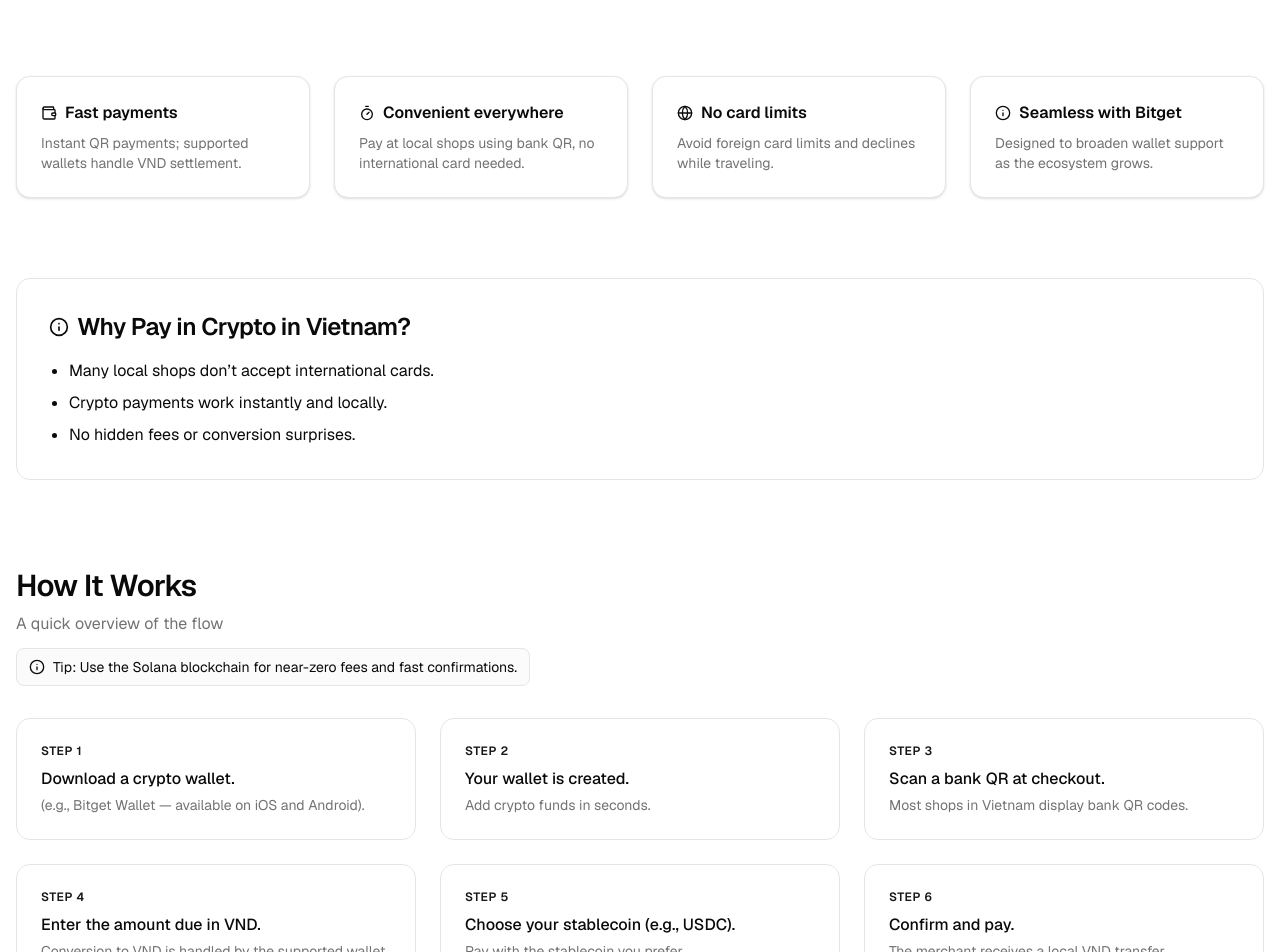
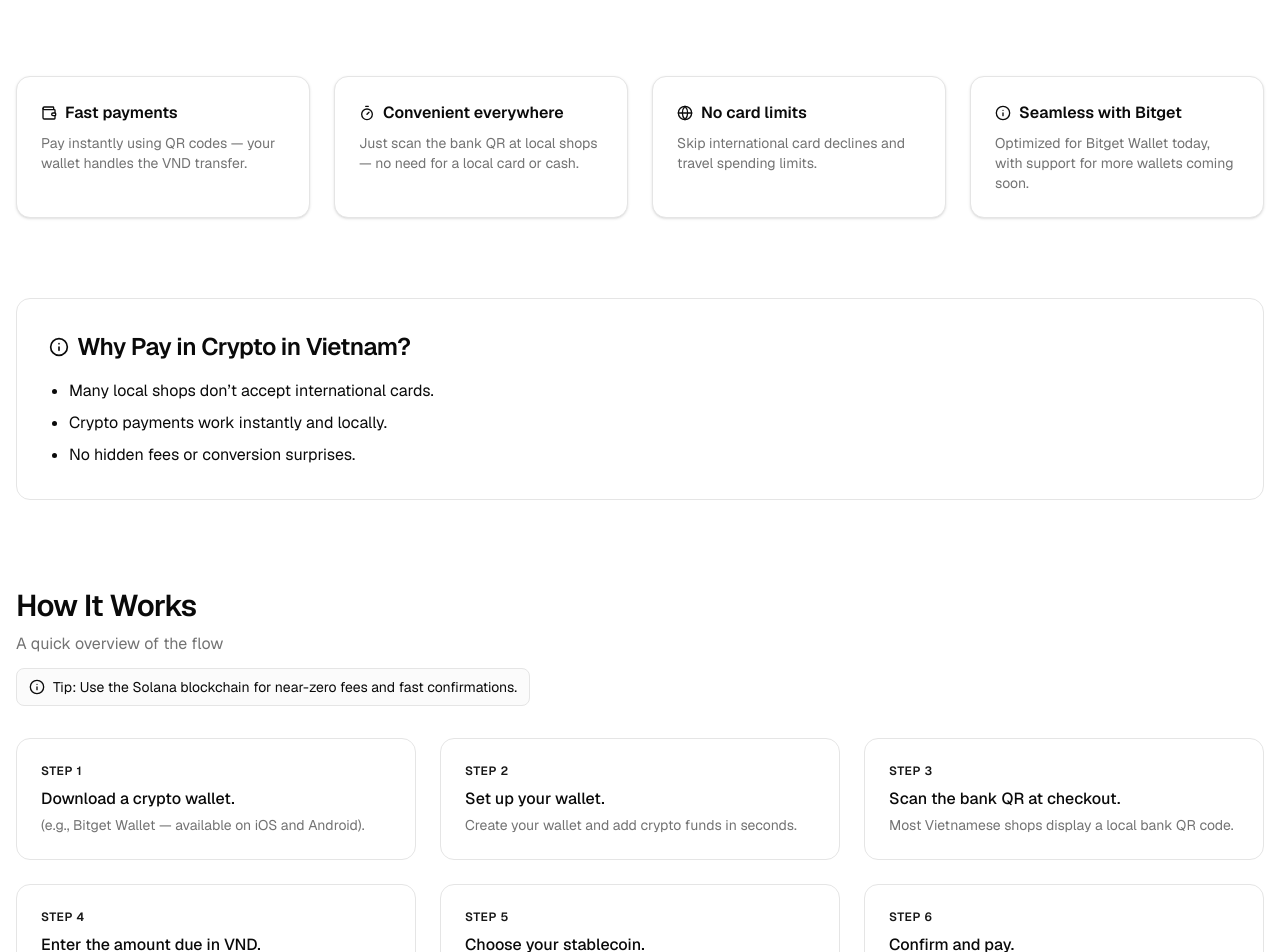
Before and after one commit to squelettee/vndefi, a Next.js app: page / in a window 1280 px wide. Shown: the part 520-1472 px from the top of the page. Built offline with nearby package versions, Linux system fonts and the light colour scheme.

Commit message:
Enhance translation clarity and consistency across English, French, and Vietnamese versions by refining descriptions and titles for payment processes and wallet setup instructions.

```diff
--- a/src/app/page.tsx
+++ b/src/app/page.tsx
@@ -29,27 +29,27 @@ const translations = {
     heroVideoTitle: "Add a demo video here",
     heroVideoSubtitle: "(QR scan + stablecoin payment)",
     b1Title: "Fast payments",
-    b1Desc: "Instant QR payments; supported wallets handle VND settlement.",
+    b1Desc: "Pay instantly using QR codes — your wallet handles the VND transfer.",
     b2Title: "Convenient everywhere",
-    b2Desc: "Pay at local shops using bank QR, no international card needed.",
+    b2Desc: "Just scan the bank QR at local shops — no need for a local card or cash.",
     b3Title: "No card limits",
-    b3Desc: "Avoid foreign card limits and declines while traveling.",
+    b3Desc: "Skip international card declines and travel spending limits.",
     b4Title: "Seamless with Bitget",
-    b4Desc: "Designed to broaden wallet support as the ecosystem grows.",
+    b4Desc: "Optimized for Bitget Wallet today, with support for more wallets coming soon.",
     stepsTitle: "How It Works",
     stepsDesc: "A quick overview of the flow",
     stepLabel: "STEP",
     solanaTip: "Tip: Use the Solana blockchain for near-zero fees and fast confirmations.",
     s1Title: "Download a crypto wallet.",
     s1Desc: "(e.g., Bitget Wallet — available on iOS and Android).",
-    s2Title: "Your wallet is created.",
-    s2Desc: "Add crypto funds in seconds.",
-    s3Title: "Scan a bank QR at checkout.",
-    s3Desc: "Most shops in Vietnam display bank QR codes.",
+    s2Title: "Set up your wallet.",
+    s2Desc: "Create your wallet and add crypto funds in seconds.",
+    s3Title: "Scan the bank QR at checkout.",
+    s3Desc: "Most Vietnamese shops display a local bank QR code.",
     s4Title: "Enter the amount due in VND.",
     s4Desc: "Conversion to VND is handled by the supported wallet.",
-    s5Title: "Choose your stablecoin (e.g., USDC).",
-    s5Desc: "Pay with the stablecoin you prefer.",
+    s5Title: "Choose your stablecoin.",
+    s5Desc: "Select your preferred token (e.g., USDC) to make the payment.",
     s6Title: "Confirm and pay.",
     s6Desc: "The merchant receives a local VND transfer.",
     noteTitle: "Neutral note",
@@ -92,27 +92,27 @@ const translations = {
     heroVideoTitle: "Ajoutez ici une vidéo de démo",
     heroVideoSubtitle: "(scan QR + paiement en stablecoin)",
     b1Title: "Paiements rapides",
-    b1Desc: "Paiement QR instantané ; les wallets compatibles gèrent le règlement en VND.",
+    b1Desc: "Payez instantanément via QR — votre wallet gère le virement en VND.",
     b2Title: "Pratique partout",
-    b2Desc: "Payez dans les commerces via QR bancaire, sans carte internationale.",
+    b2Desc: "Scannez le QR bancaire en magasin — pas besoin de carte locale ni d’espèces.",
     b3Title: "Sans limites de carte",
-    b3Desc: "Évitez les plafonds et refus de cartes à l’étranger.",
-    b4Title: "Intégration fluide avec Bitget",
-    b4Desc: "Pensé pour élargir le support d’autres wallets au fil du temps.",
+    b3Desc: "Évitez les refus de cartes internationales et les plafonds de dépense en voyage.",
+    b4Title: "Fluide avec Bitget",
+    b4Desc: "Optimisé pour Bitget Wallet aujourd’hui, d’autres wallets arrivent bientôt.",
     stepsTitle: "Comment Ça Marche",
     stepsDesc: "Un aperçu rapide du parcours",
     stepLabel: "ÉTAPE",
     solanaTip: "Astuce : utilisez la blockchain Solana pour des frais quasi nuls et une validation rapide.",
     s1Title: "Téléchargez un crypto wallet.",
     s1Desc: "(ex. Bitget Wallet — disponible sur iOS et Android).",
-    s2Title: "Votre wallet est créé.",
-    s2Desc: "Ajoutez des fonds en crypto en quelques instants.",
-    s3Title: "Scannez un QR bancaire au comptoir.",
-    s3Desc: "La plupart des commerces affichent des QR bancaires.",
+    s2Title: "Configurez votre wallet.",
+    s2Desc: "Créez votre wallet et ajoutez des fonds en crypto en quelques secondes.",
+    s3Title: "Scannez le QR bancaire à la caisse.",
+    s3Desc: "La plupart des commerces au Vietnam affichent un QR bancaire local.",
     s4Title: "Entrez le montant dû en VND.",
     s4Desc: "La conversion en VND est prise en charge par le wallet compatible.",
-    s5Title: "Choisissez votre stablecoin (ex. USDC).",
-    s5Desc: "Payez avec le stablecoin de votre choix.",
+    s5Title: "Choisissez votre stablecoin.",
+    s5Desc: "Sélectionnez votre jeton préféré (ex. USDC) pour régler le paiement.",
     s6Title: "Validez et payez.",
     s6Desc: "Le commerçant reçoit un virement local en VND.",
     noteTitle: "Note neutre",
@@ -155,27 +155,27 @@ const translations = {
     heroVideoTitle: "Thêm video demo tại đây",
     heroVideoSubtitle: "(Quét QR + thanh toán bằng stablecoin)",
     b1Title: "Thanh toán nhanh",
-    b1Desc: "QR tức thì; ví được hỗ trợ xử lý tất toán VND.",
-    b2Title: "Tiện lợi ở mọi nơi",
-    b2Desc: "Trả tại cửa hàng bằng mã QR ngân hàng, không cần thẻ quốc tế.",
-    b3Title: "Không giới hạn thẻ",
-    b3Desc: "Tránh giới hạn và từ chối thẻ khi đi du lịch.",
-    b4Title: "Trải nghiệm mượt mà với Bitget",
-    b4Desc: "Hướng tới hỗ trợ thêm nhiều ví khi hệ sinh thái phát triển.",
+    b1Desc: "Thanh toán tức thì bằng mã QR — ví của bạn xử lý chuyển khoản VND.",
+    b2Title: "Tiện lợi ở khắp nơi",
+    b2Desc: "Chỉ cần quét mã QR ngân hàng tại cửa hàng — không cần thẻ nội địa hay tiền mặt.",
+    b3Title: "Không bị giới hạn thẻ",
+    b3Desc: "Bỏ qua việc thẻ quốc tế bị từ chối và các hạn mức chi tiêu khi du lịch.",
+    b4Title: "Mượt mà với Bitget",
+    b4Desc: "Tối ưu cho Bitget Wallet hiện tại, sẽ sớm hỗ trợ thêm nhiều ví.",
     stepsTitle: "Cách Hoạt Động",
     stepsDesc: "Tóm tắt nhanh quy trình",
     stepLabel: "BƯỚC",
     solanaTip: "Gợi ý: dùng blockchain Solana để có phí gần như bằng 0 và xác nhận nhanh.",
     s1Title: "Tải một ví crypto.",
     s1Desc: "(ví dụ Bitget Wallet — có trên iOS và Android).",
-    s2Title: "Ví của bạn được tạo.",
-    s2Desc: "Nạp crypto trong vài giây.",
-    s3Title: "Quét mã QR ngân hàng khi thanh toán.",
-    s3Desc: "Hầu hết cửa hàng tại Việt Nam đều có mã QR ngân hàng.",
+    s2Title: "Thiết lập ví của bạn.",
+    s2Desc: "Tạo ví và nạp crypto chỉ trong vài giây.",
+    s3Title: "Quét mã QR ngân hàng tại quầy thanh toán.",
+    s3Desc: "Đa số cửa hàng ở Việt Nam hiển thị mã QR ngân hàng nội địa.",
     s4Title: "Nhập số tiền VND cần trả.",
     s4Desc: "Việc quy đổi sang VND do ví hỗ trợ thực hiện.",
-    s5Title: "Chọn stablecoin của bạn (ví dụ USDC).",
-    s5Desc: "Thanh toán bằng stablecoin bạn thích.",
+    s5Title: "Chọn stablecoin của bạn.",
+    s5Desc: "Chọn token ưa thích (ví dụ USDC) để thực hiện thanh toán.",
     s6Title: "Xác nhận và thanh toán.",
     s6Desc: "Người bán nhận chuyển khoản VND nội địa.",
     noteTitle: "Ghi chú trung lập",
```
